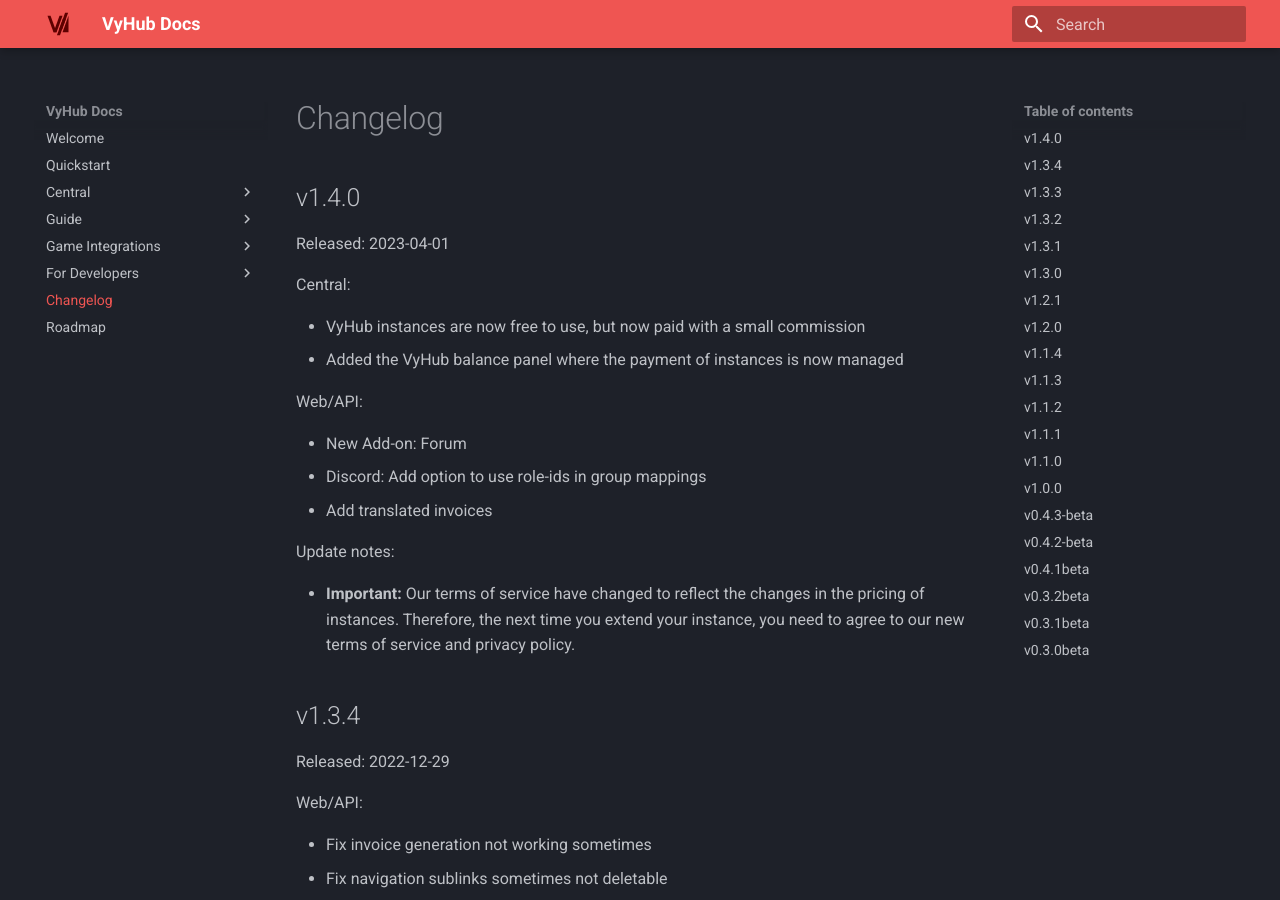
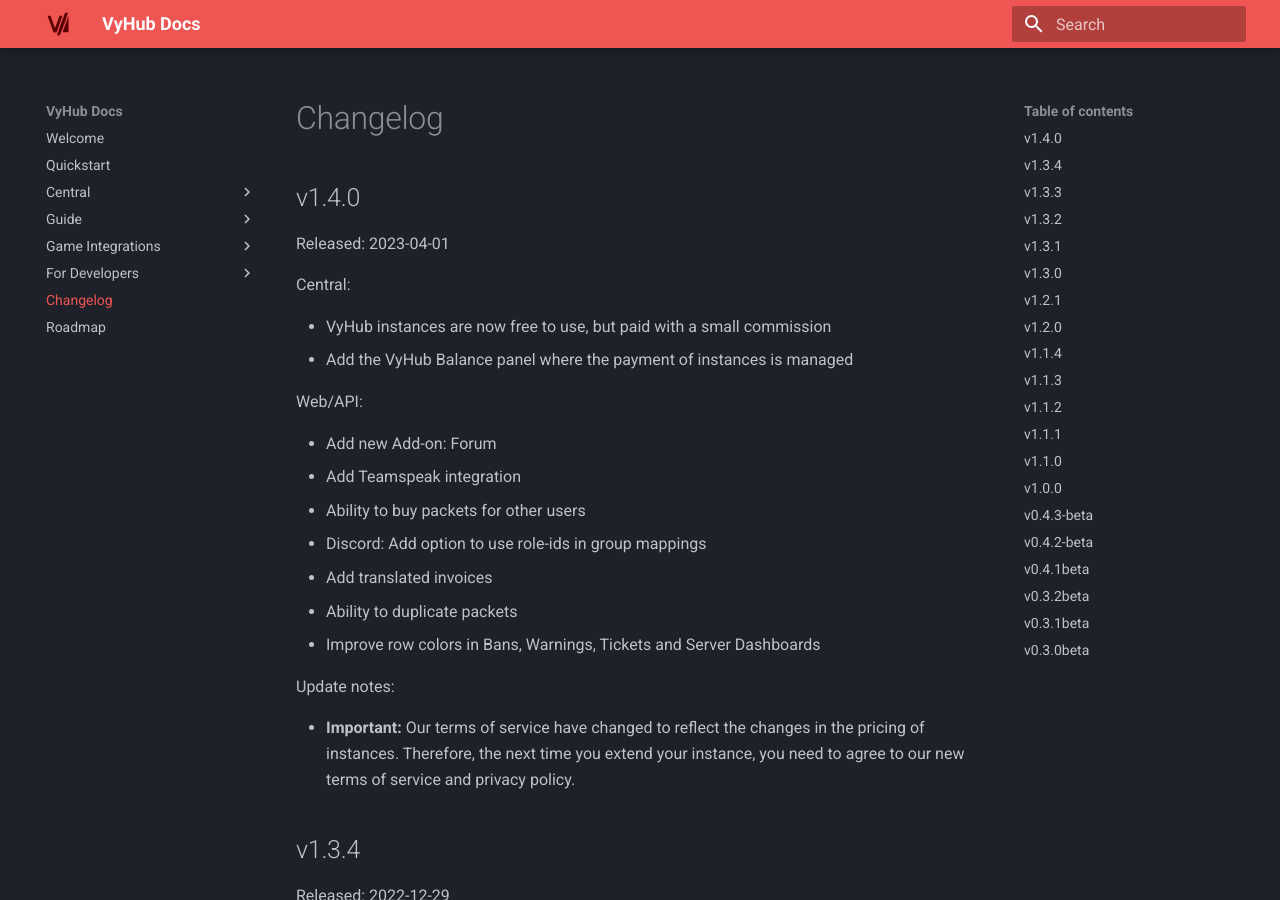
Before and after one commit to nyx-project/vyhub-documentation, an MkDocs documentation site: the page built from docs/changelog.md, in a window 1280 px wide and 900 px high. Built offline with MkDocs 1.6.1 and Material for MkDocs 9.7.7, drawn with Linux system fonts in a browser that asks for light colours; the version menu is left out.

Commit message:
Small improvements

```diff
--- a/docs/changelog.md
+++ b/docs/changelog.md
@@ -6,14 +6,18 @@
 
 Central:
 
-- VyHub instances are now free to use, but now paid with a small commission
-- Added the VyHub balance panel where the payment of instances is now managed
+- VyHub instances are now free to use, but paid with a small commission
+- Add the VyHub Balance panel where the payment of instances is managed
 
 Web/API:
 
-- New Add-on: Forum
+- Add new Add-on: Forum
+- Add Teamspeak integration
+- Ability to buy packets for other users
 - Discord: Add option to use role-ids in group mappings
 - Add translated invoices
+- Ability to duplicate packets
+- Improve row colors in Bans, Warnings, Tickets and Server Dashboards
 
 Update notes:
 
```
Also changed, not shown: docs/central/account.md (+5 -4 lines).
